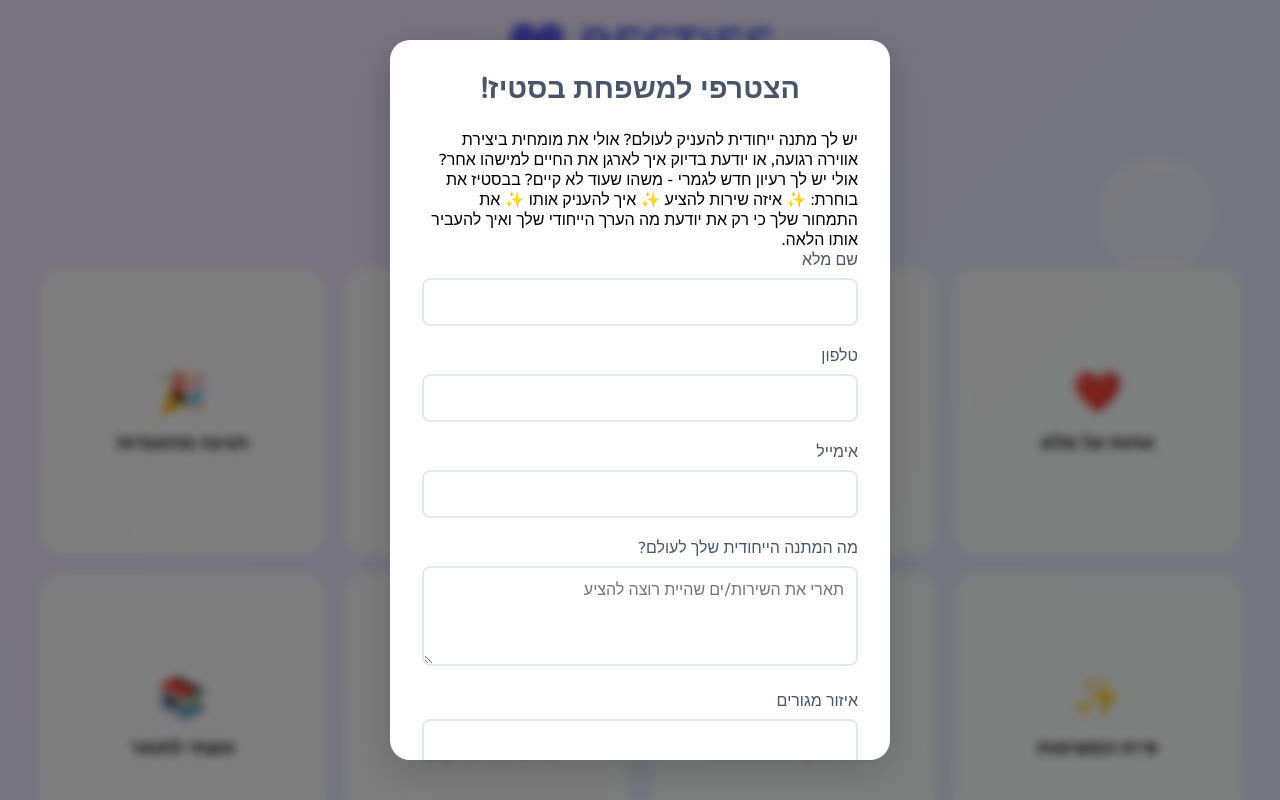
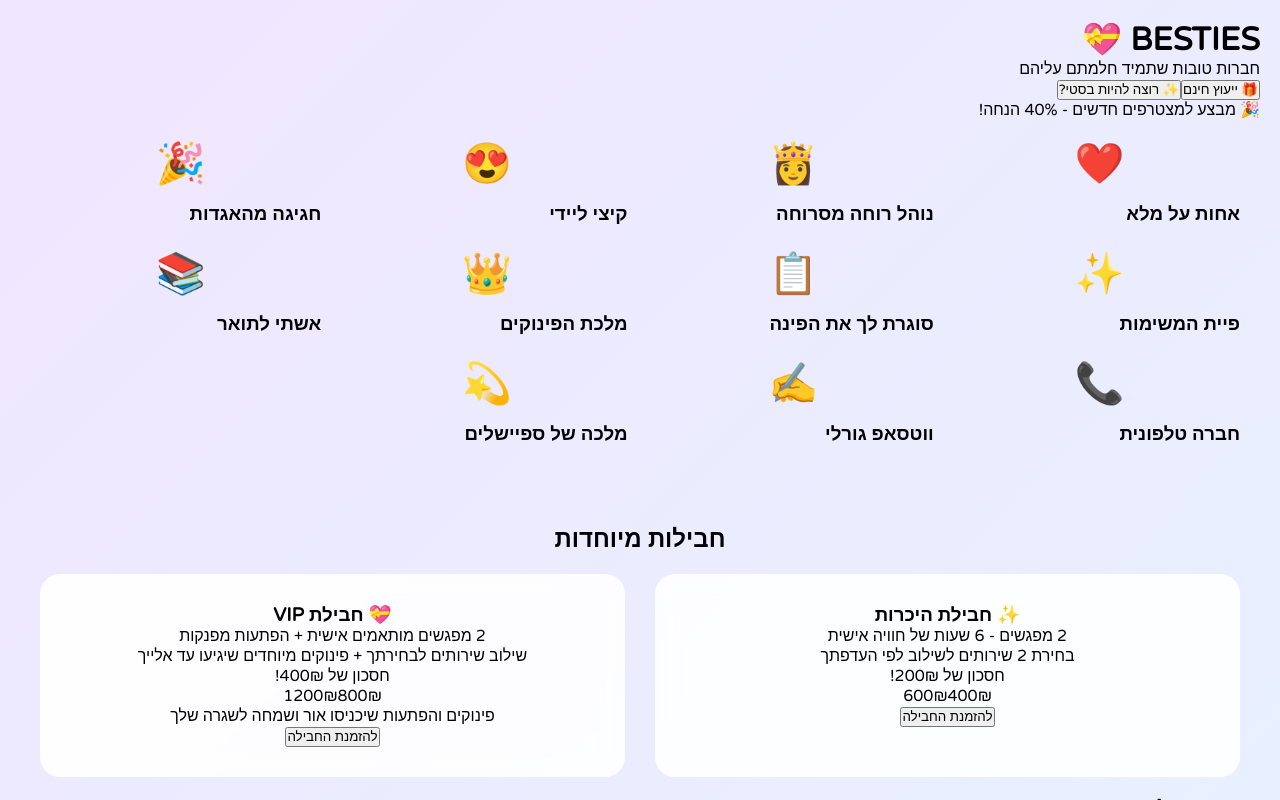
Before and after one commit to Bestie-hagar/bestie-app, a React (Create React App) app: page / in a window 1280 px wide. Both pictures are taken after a click on the button "✨ רוצה להיות בסטי?". Shown: the top 800 px of the page. Built offline with nearby package versions, Linux system fonts and the light colour scheme.

Commit message:
Update styles.css

```diff
--- a/src/styles.css
+++ b/src/styles.css
@@ -1,5 +1,4 @@
 /* styles.css */
-
 @import url("https://fonts.googleapis.com/css2?family=Varela+Round&display=swap");
 
 * {
@@ -15,6 +14,22 @@
   padding: 20px;
   position: relative;
   overflow: hidden;
+}
+
+/* Logo & Branding */
+.logo {
+  width: 200px;
+  margin: 0 auto 20px;
+  transition: transform 0.3s ease;
+}
+
+.logo img {
+  width: 100%;
+  height: auto;
+}
+
+.logo:hover {
+  transform: scale(1.05);
 }
 
 /* Splash Screen */
@@ -81,137 +96,29 @@
   -webkit-text-fill-color: transparent;
 }
 
-@keyframes fadeIn {
- to { opacity: 1; }
-}
-
-/* Floating Clouds Animation */
-@keyframes float {
- 0% { transform: translateY(0) rotate(0deg); }
- 50% { transform: translateY(-15px) rotate(2deg); }
- 100% { transform: translateY(0) rotate(0deg); }
-}
-
-.floating-cloud {
- position: absolute;
- background: rgba(255, 255, 255, 0.4);
- backdrop-filter: blur(8px);
- border-radius: 50%;
- animation: float 6s ease-in-out infinite;
- z-index: 0;
-}
-
-.cloud-1 {
- top: 10%;
- right: 5%;
- width: 120px;
- height: 120px;
- animation-delay: 0s;
-}
-
-.cloud-2 {
- top: 30%;
- left: 10%;
- width: 100px;
- height: 100px;
- animation-delay: 2s;
-}
-
-.cloud-3 {
- bottom: 20%;
- right: 15%;
- width: 150px;
- height: 150px;
- animation-delay: 4s;
-}
-
-/* Header */
-.header {
- text-align: center;
- margin-bottom: 40px;
- position: relative;
- z-index: 1;
-}
-
-.header h1 {
- font-size: 3rem;
- margin-bottom: 15px;
- background: linear-gradient(45deg, #7c3aed, #3b82f6);
- -webkit-background-clip: text;
- -webkit-text-fill-color: transparent;
-}
-
-.header p {
- font-size: 1.4rem;
- color: #6b7280;
-}
-
-.header-actions {
- margin-top: 20px;
- display: flex;
- justify-content: center;
- gap: 20px;
-}
-
-.consultation-button,
-.bestie-button {
- padding: 12px 24px;
- border: none;
- border-radius: 12px;
- font-size: 1.1rem;
- cursor: pointer;
- transition: all 0.3s ease;
- box-shadow: 0 4px 6px rgba(0, 0, 0, 0.1);
-}
-
-.consultation-button {
- background: linear-gradient(135deg, #7c3aed, #3b82f6);
- color: white;
-}
-
-.bestie-button {
- background: white;
- color: #7c3aed;
- border: 2px solid #7c3aed;
-}
-
-.consultation-button:hover,
-.bestie-button:hover {
- transform: translateY(-2px);
- box-shadow: 0 6px 8px rgba(0, 0, 0, 0.15);
-}
-
-/* Services Grid */
+/* Service Cards */
 .services-grid {
   display: grid;
- grid-template-columns: repeat(auto-fit, minmax(250px, 1fr));
- gap: 20px;
+  grid-template-columns: repeat(auto-fit, minmax(280px, 1fr));
+  gap: 25px;
   padding: 20px;
   position: relative;
   z-index: 1;
 }
 
-.service-tile {
- aspect-ratio: 1;
- cursor: pointer;
- transition: all 0.3s ease;
-}
-
-.service-preview {
- height: 100%;
+.service-card {
   background: rgba(255, 255, 255, 0.9);
   backdrop-filter: blur(10px);
   border-radius: 20px;
- padding: 20px;
+  padding: 25px;
+  transition: all 0.3s ease;
+  cursor: pointer;
+  border: 1px solid rgba(255, 255, 255, 0.4);
   display: flex;
   flex-direction: column;
- align-items: center;
- justify-content: center;
- transition: all 0.3s ease;
- border: 1px solid rgba(255, 255, 255, 0.4);
 }
 
-.service-preview:hover {
+.service-card:hover {
   transform: translateY(-5px);
   box-shadow: 0 12px 40px rgba(31, 38, 135, 0.2);
 }
@@ -219,20 +126,63 @@
 .service-icon {
   font-size: 2.5rem;
   margin-bottom: 15px;
+  text-align: center;
 }
 
-/* Packages Section */
+.service-title {
+  font-size: 1.5rem;
+  color: #4a5568;
+  margin-bottom: 10px;
+  text-align: center;
+}
+
+.service-price {
+  font-weight: bold;
+  color: #7c3aed;
+  margin: 15px 0;
+  text-align: center;
+}
+
+.service-promo {
+  background: linear-gradient(135deg, #7c3aed20, #3b82f620);
+  padding: 10px;
+  border-radius: 10px;
+  margin: 10px 0;
+  color: #7c3aed;
+  text-align: center;
+}
+
+/* Buttons */
+.book-button {
+  background: linear-gradient(135deg, #7c3aed, #6366f1);
+  color: white;
+  padding: 15px 30px;
+  border-radius: 15px;
+  font-size: 1.2rem;
+  border: none;
+  cursor: pointer;
+  box-shadow: 0 4px 15px rgba(124, 58, 237, 0.3);
+  transition: all 0.3s ease;
+  width: 100%;
+  margin-top: auto;
+}
+
+.book-button:hover {
+  transform: translateY(-3px);
+  box-shadow: 0 6px 20px rgba(124, 58, 237, 0.4);
+}
+
+/* Package Section */
 .packages-section {
   margin-top: 60px;
- padding: 40px 20px;
- position: relative;
- z-index: 1;
+  text-align: center;
 }
 
 .packages-container {
   display: grid;
   grid-template-columns: repeat(auto-fit, minmax(300px, 1fr));
   gap: 30px;
+  padding: 20px;
 }
 
 .package-card {
@@ -249,40 +199,7 @@
   box-shadow: 0 12px 40px rgba(31, 38, 135, 0.2);
 }
 
-/* Modal Styles */
-.modal-overlay {
- position: fixed;
- top: 0;
- left: 0;
- right: 0;
- bottom: 0;
- background: rgba(0, 0, 0, 0.5);
- display: flex;
- justify-content: center;
- align-items: center;
- z-index: 1000;
- backdrop-filter: blur(5px);
-}
-
-.modal-content {
- background: white;
- padding: 2rem;
- border-radius: 20px;
- max-width: 500px;
- width: 90%;
- max-height: 90vh;
- overflow-y: auto;
- box-shadow: 0 10px 40px rgba(0, 0, 0, 0.2);
-}
-
-.modal-title {
- text-align: center;
- margin-bottom: 1.5rem;
- color: #4a5568;
- font-size: 1.8rem;
-}
-
-/* Form Styles */
+/* Forms */
 .form-group {
   margin-bottom: 20px;
 }
@@ -313,64 +230,29 @@
   box-shadow: 0 0 0 3px rgba(124, 58, 237, 0.1);
 }
 
-.form-group textarea {
- min-height: 100px;
- resize: vertical;
+/* Confirmation Message */
+.confirmation-message {
+  text-align: center;
+  padding: 20px;
 }
 
-/* Buttons */
-.form-buttons {
- display: flex;
- gap: 15px;
- margin-top: 30px;
-}
-
-.submit-button,
-.cancel-button {
- flex: 1;
- padding: 12px;
- border: none;
- border-radius: 8px;
- font-size: 1rem;
- cursor: pointer;
- transition: all 0.3s ease;
-}
-
-.submit-button {
- background: linear-gradient(135deg, #7c3aed, #3b82f6);
- color: white;
-}
-
-.submit-button:hover {
- background: linear-gradient(135deg, #6d28d9, #2563eb);
- transform: translateY(-2px);
-}
-
-.cancel-button {
- background: #f3f4f6;
- color: #4b5563;
-}
-
-.cancel-button:hover {
- background: #e5e7eb;
+.confirmation-message h3 {
+  color: #7c3aed;
+  font-size: 1.5rem;
+  margin-bottom: 15px;
 }
 
 /* Responsive Design */
 @media (max-width: 768px) {
- .header h1 {
-   font-size: 2.5rem;
- }
-
   .services-grid {
-   grid-template-columns: repeat(auto-fit, minmax(200px, 1fr));
+    grid-template-columns: 1fr;
   }
 
   .packages-container {
     grid-template-columns: 1fr;
   }
 
- .header-actions {
-   flex-direction: column;
-   gap: 10px;
+  .splash-content h1 {
+    font-size: 2.5rem;
   }
 }
```
Lines whose indentation alone changed are shown as unchanged.
